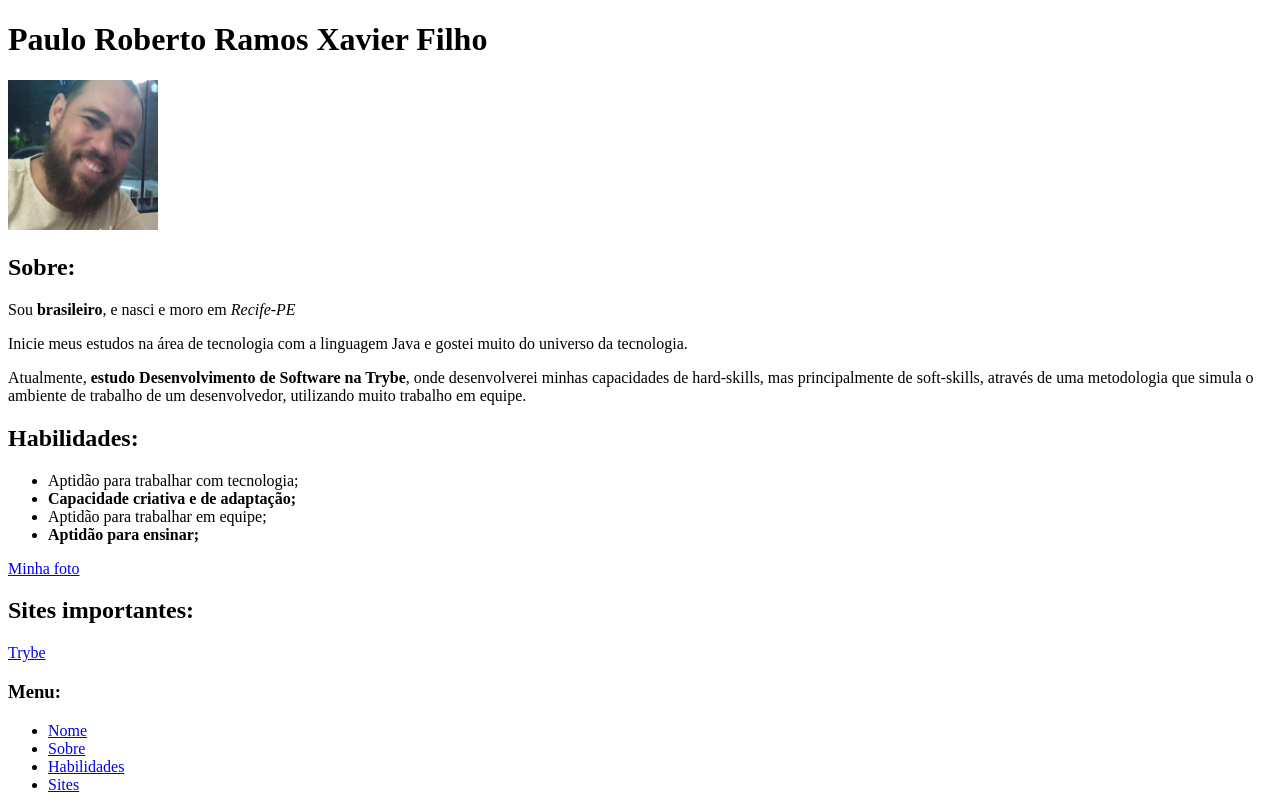
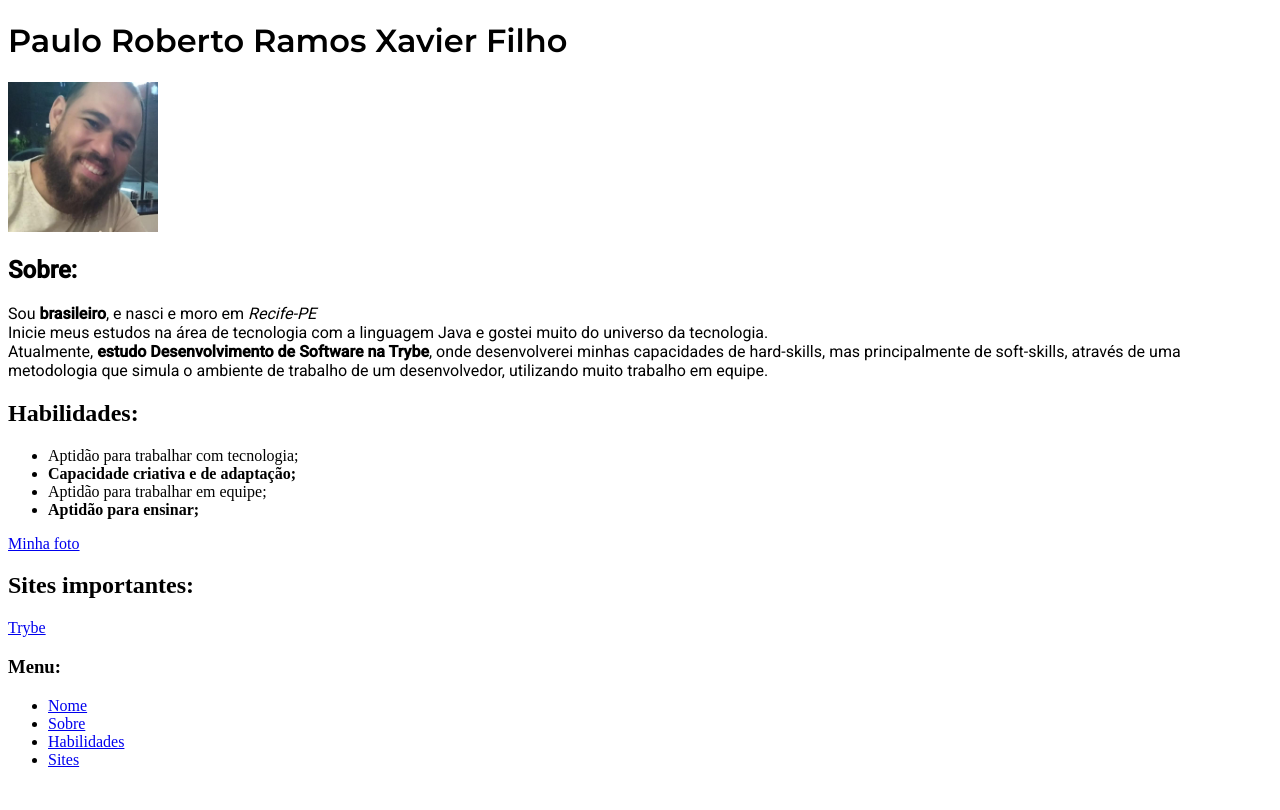
Before and after one commit to PauloGrijp/PauloGrijp.github.io, a plain HTML site: page index.html in a window 1280 px wide. Drawn offline with Linux system fonts and the light colour scheme.

Commit message:
add fonts para descriçao e nome

```diff
--- a/index.html
+++ b/index.html
@@ -4,26 +4,43 @@
     <meta charset="UTF-8">
     <meta http-equiv="X-UA-Compatible" content="IE=edge">
     <meta name="viewport" content="width=device-width, initial-scale=1.0">
+    <link rel="preconnect" href="https://fonts.gstatic.com">
+    <link href="https://fonts.googleapis.com/css2?family=Roboto:wght@300;400;500&display=swap" rel="stylesheet">
+    <link rel="preconnect" href="https://fonts.gstatic.com">
+    <link href="https://fonts.googleapis.com/css2?family=Montserrat:wght@300;400;600&display=swap" rel="stylesheet">
+
     <title>Paulo Xavier - Portifólio</title>
+    <style>
+
+        #nome{
+            font-family: 'Montserrat', sans-serif;
+        }
+
+        .font-descr {
+            font-family: 'Roboto',sans-serif;
+        }
+
+
+
+    </style>
 </head>
 <body>
 
     <h1 id="nome">Paulo Roberto Ramos Xavier Filho</h1>
     <img src="me.jpg" alt="Foto minha sorrindo" width="150px" id="eu">
 
-    <h2 id="sobre">Sobre:</h2>
+    <h2 id="sobre" class="font-descr">Sobre:</h2>
 
-        <p>Sou <strong>brasileiro</strong>, e nasci e moro em <em>Recife-PE</em></p>
-        <p>
+        <p class="font-descr">
+            Sou <strong>brasileiro</strong>, e nasci e moro em <em>Recife-PE</em><br>
             Inicie meus estudos na área de tecnologia com a linguagem Java
-            e gostei muito do universo da tecnologia.
-        </p>
-        <p>
+            e gostei muito do universo da tecnologia. <br>
             Atualmente, <strong>estudo Desenvolvimento de Software na Trybe</strong>,
             onde desenvolverei minhas capacidades de hard-skills,
             mas principalmente de soft-skills, através de uma metodologia que simula o
             ambiente de trabalho de um desenvolvedor, utilizando muito trabalho em equipe.
         </p>
+
 
     <h2 id="skills">Habilidades:</h2>
 
```
